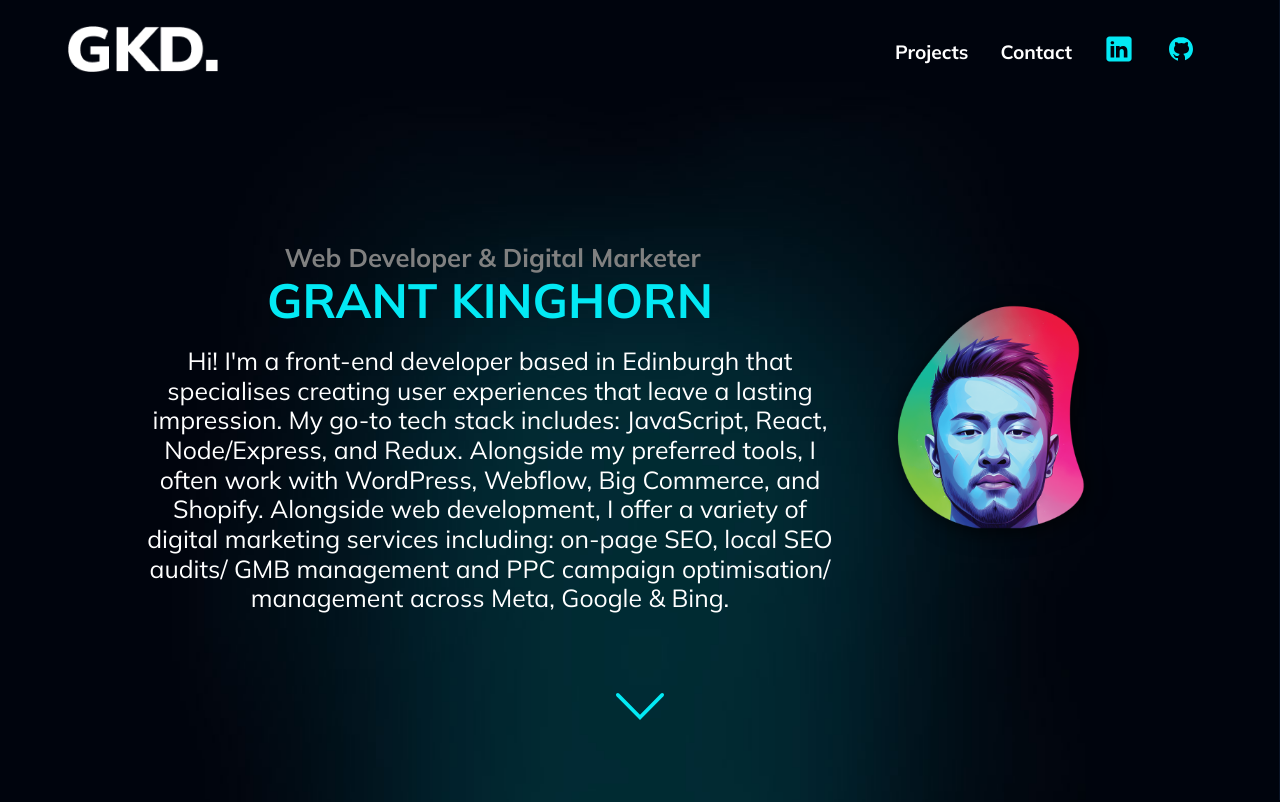
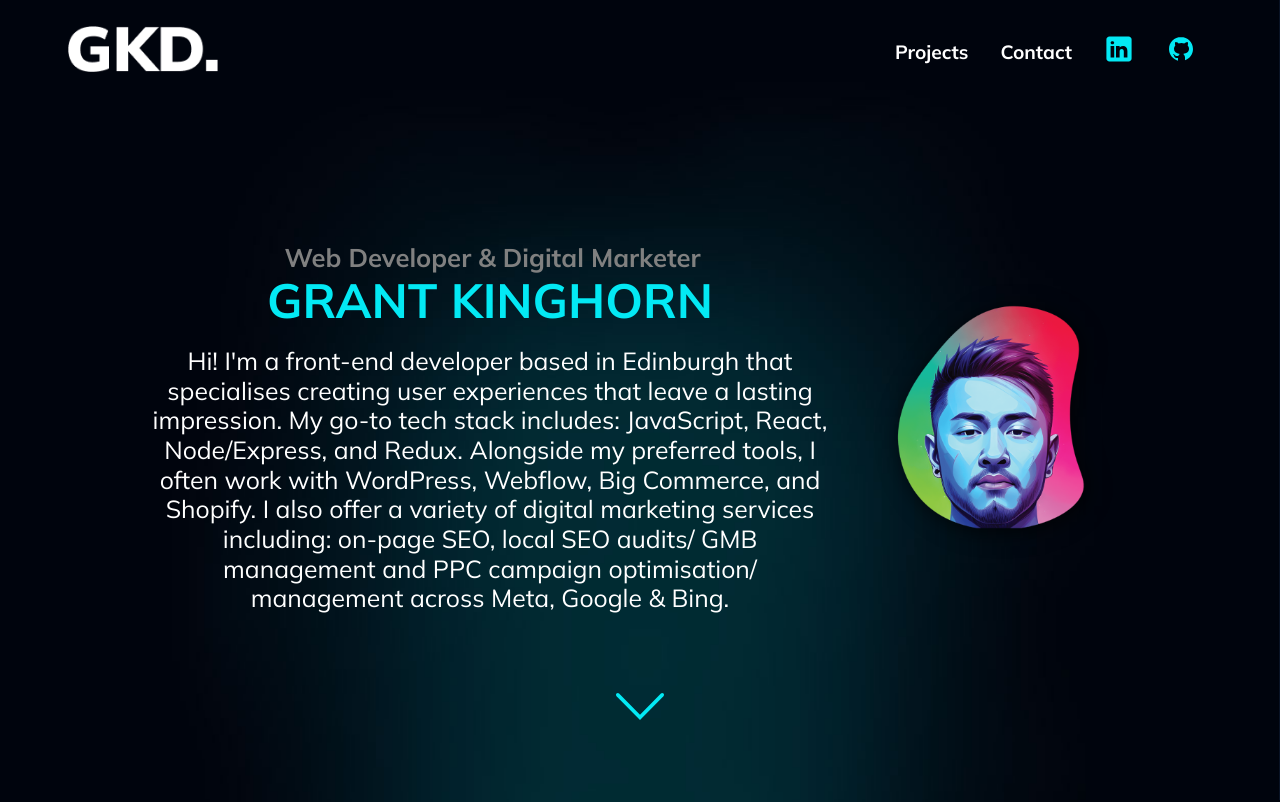
Before and after one commit to gkinghorn3/portfolio-2.0, a React (Vite) app: page / in a window 1280 px wide. Shown: the top 802 px of the page. Built offline with nearby package versions, Linux system fonts and the light colour scheme.

Commit message:
header edit

```diff
--- a/src/components/Header/HeaderComponent.jsx
+++ b/src/components/Header/HeaderComponent.jsx
@@ -12,7 +12,7 @@
             creating user experiences that leave a lasting impression. My go-to
             tech stack includes: JavaScript, React, Node/Express, and Redux.
             Alongside my preferred tools, I often work with WordPress, Webflow,
-            Big Commerce, and Shopify. Alongside web development, I offer a
+            Big Commerce, and Shopify. I also offer a
             variety of digital marketing services including: on-page SEO, local
             SEO audits/ GMB management and PPC campaign optimisation/ management
             across Meta, Google & Bing.
--- a/src/components/header/HeaderComponent.jsx
+++ b/src/components/header/HeaderComponent.jsx
@@ -12,7 +12,7 @@
             creating user experiences that leave a lasting impression. My go-to
             tech stack includes: JavaScript, React, Node/Express, and Redux.
             Alongside my preferred tools, I often work with WordPress, Webflow,
-            Big Commerce, and Shopify. Alongside web development, I offer a
+            Big Commerce, and Shopify. I also offer a
             variety of digital marketing services including: on-page SEO, local
             SEO audits/ GMB management and PPC campaign optimisation/ management
             across Meta, Google & Bing.
```
